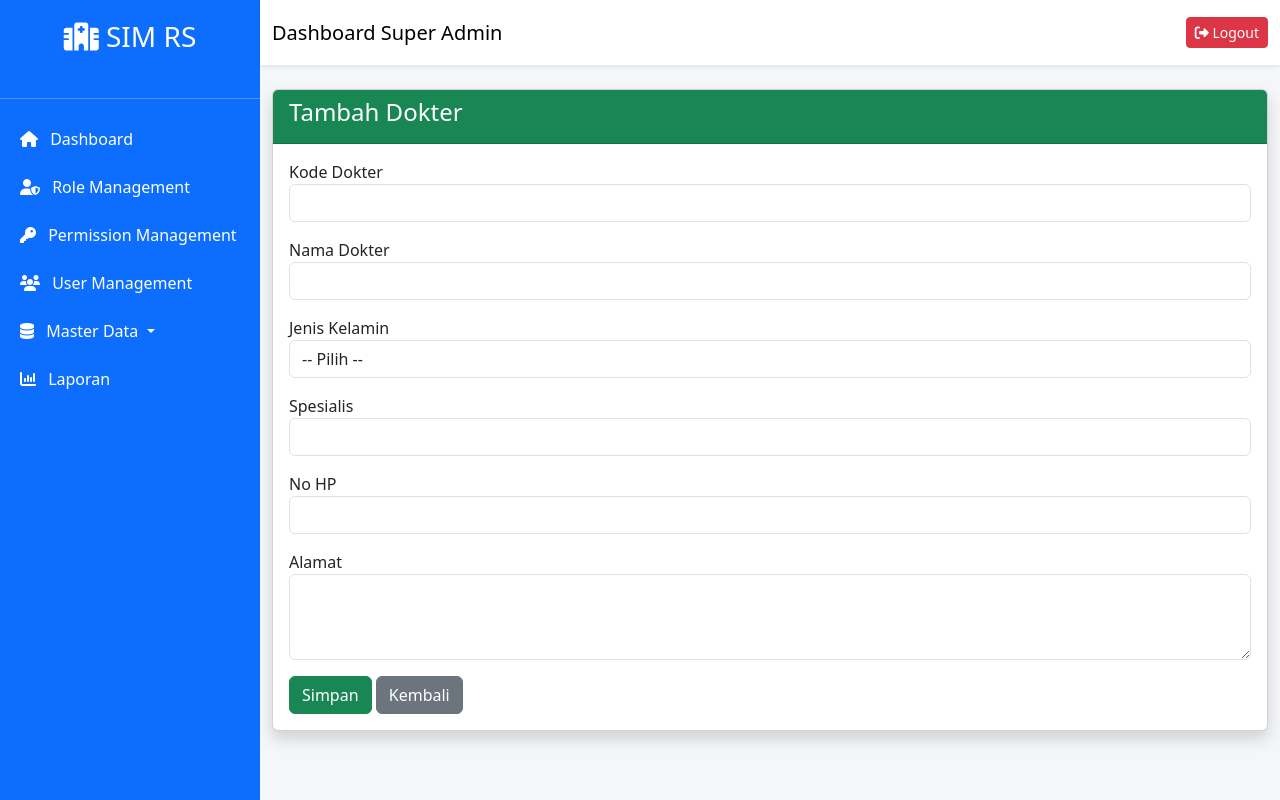
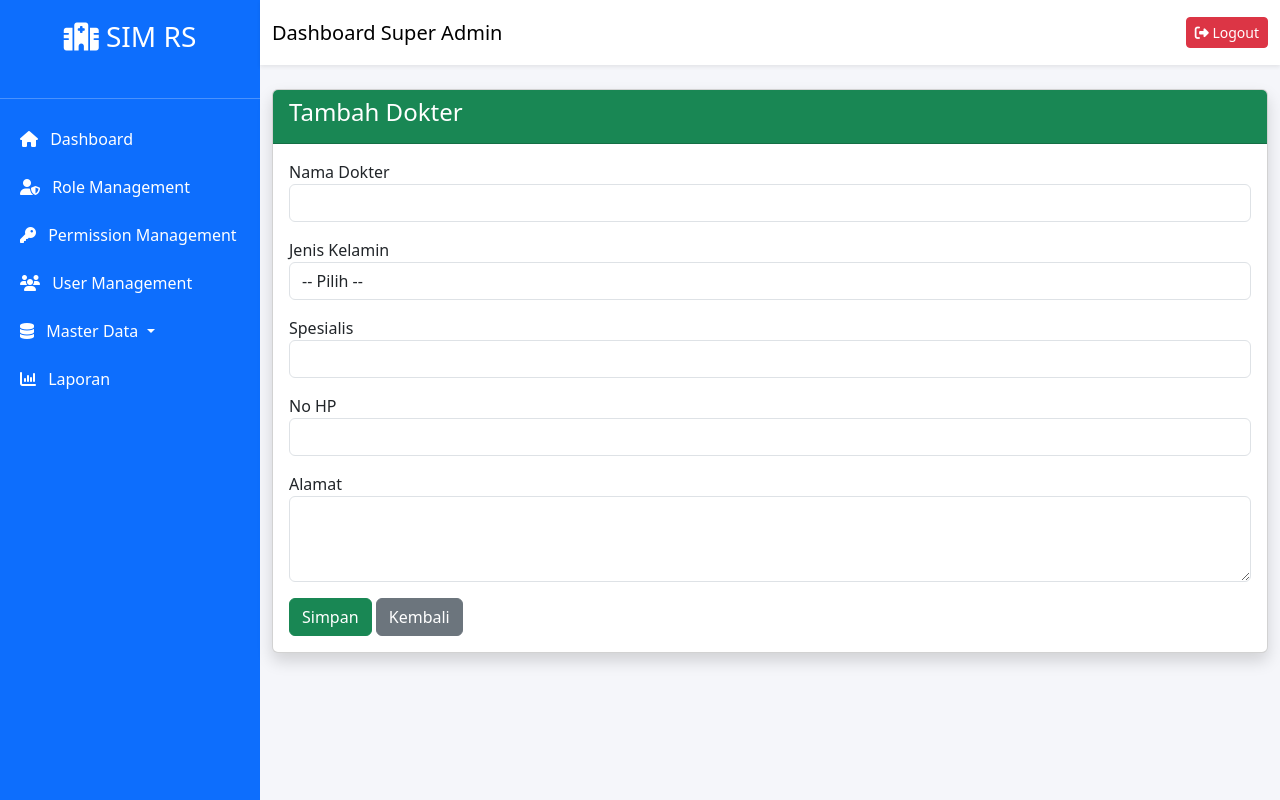
Before and after one commit to vinamey/manajemen_rs, a Laravel app: page /master-dokter/create in a window 1280 px wide. Run offline with Laravel 12, Linux system fonts and the light colour scheme; data that the repository does not hold is empty; some libraries are stand-ins or nearby versions.

Commit message:
mengubah master dokter

```diff
--- a/app/Http/Controllers/MasterDokterController.php
+++ b/app/Http/Controllers/MasterDokterController.php
@@ -22,7 +22,6 @@ class MasterDokterController extends Controller
     public function store(Request $request)
     {
         $request->validate([
-            'kode_dokter' => 'required|string|max:255|unique:master_dokters,kode_dokter',
             'nama' => 'required|string|max:255',
             'jenis_kelamin' => 'required|in:laki-laki,perempuan',
             'spesialis' => 'nullable|string|max:255',
--- a/app/Models/MasterDokter.php
+++ b/app/Models/MasterDokter.php
@@ -12,7 +12,6 @@ class MasterDokter extends Model
     protected $table = 'master_dokters';
 
     protected $fillable = [
-        'kode_dokter',
         'nama',
         'jenis_kelamin',
         'spesialis',
--- a/resources/views/master-dokter/create.blade.php
+++ b/resources/views/master-dokter/create.blade.php
@@ -24,14 +24,6 @@
 
             @csrf
 
-            <div class="mb-3">
-                <label>Kode Dokter</label>
-                <input type="text"
-                       name="kode_dokter"
-                       class="form-control"
-                       value="{{ old('kode_dokter') }}"
-                       required>
-            </div>
 
             <div class="mb-3">
                 <label>Nama Dokter</label>
--- a/resources/views/master-dokter/index.blade.php
+++ b/resources/views/master-dokter/index.blade.php
@@ -42,8 +42,6 @@
                     <tr>
 
                         <td>{{ $loop->iteration }}</td>
-
-                        <td>{{ $dokter->kode_dokter }}</td>
 
                         <td>{{ $dokter->nama }}</td>
 
--- a/resources/views/master-dokter/show.blade.php
+++ b/resources/views/master-dokter/show.blade.php
@@ -12,12 +12,6 @@
 
         <div class="row">
 
-            <div class="col-md-6 mb-3">
-                <label class="fw-bold">Kode Dokter</label>
-                <div class="form-control bg-light">
-                    {{ $dokter->kode_dokter }}
-                </div>
-            </div>
 
             <div class="col-md-6 mb-3">
                 <label class="fw-bold">Nama Dokter</label>
```
Also changed, not shown: resources/views/master-dokter/edit.blade.php (+0 -9 lines), database/seeders/UserSeeder.php (line endings or trailing spaces).
